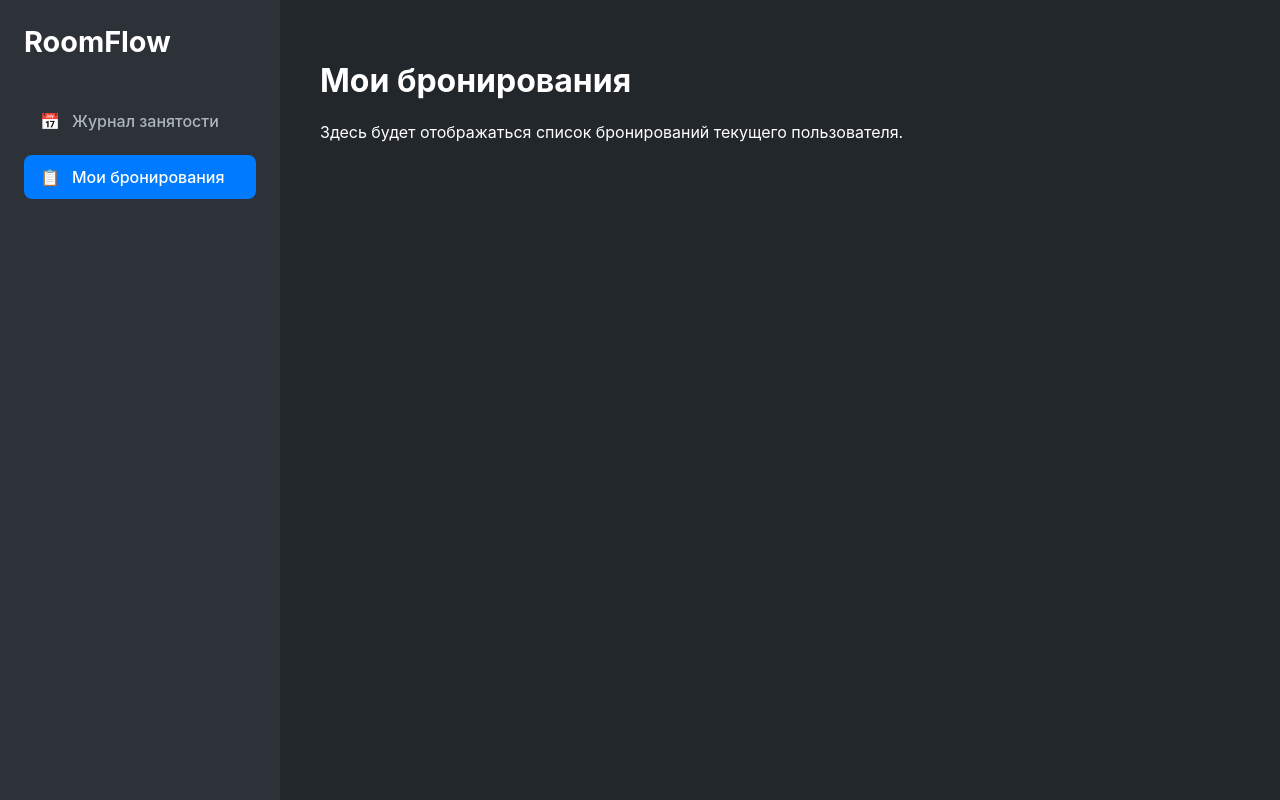
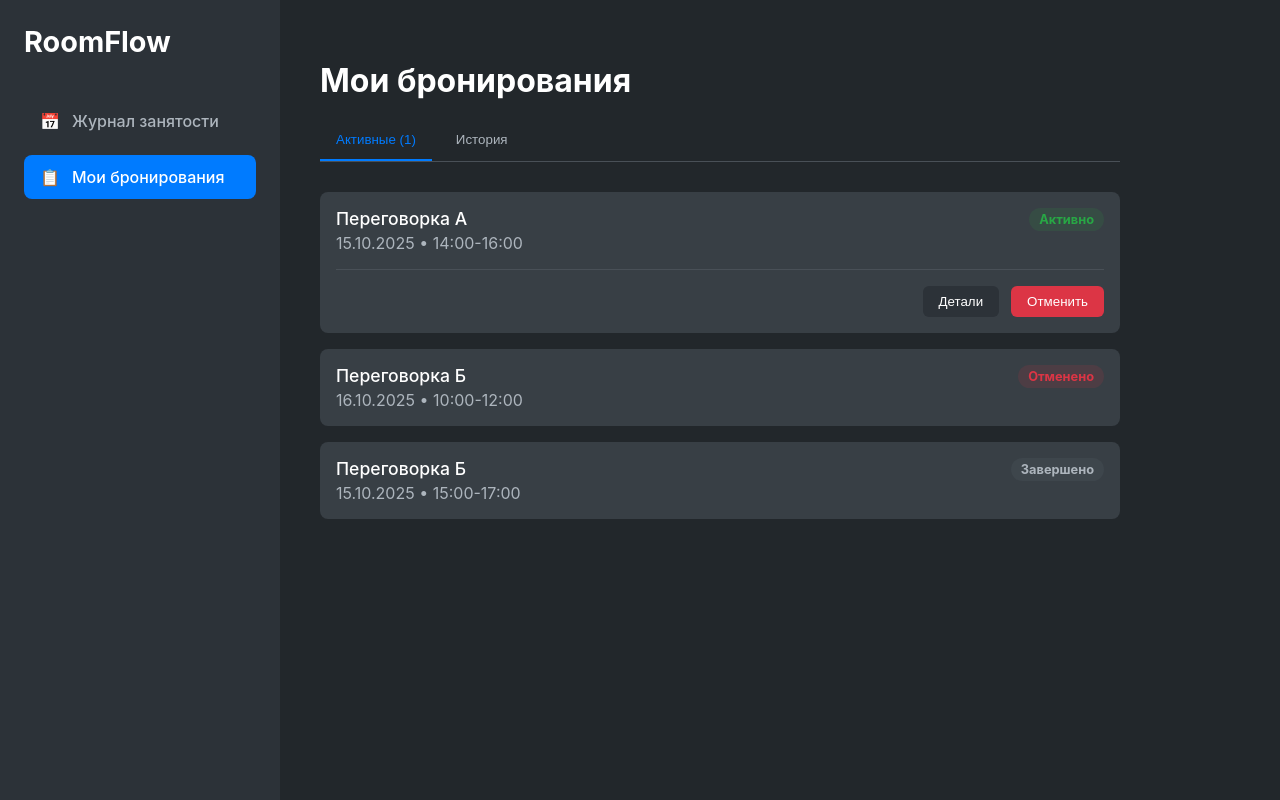
Before and after one commit to IWKMS99/RoomFlow, a React app in the folder frontend/: page /my-bookings in a window 1280 px wide. Built offline with nearby package versions, Linux system fonts and the light colour scheme; the HTML template or start-up script is replaced by a standard one.

Commit message:
feat(ui): реализован UI для страницы 'Мои бронирования'

```diff
--- /dev/null
+++ b/frontend/src/pages/MyBookingsPage.module.css
@@ -0,0 +1,106 @@
+.pageContainer {
+    max-width: 800px;
+}
+
+.pageContainer h1 {
+    margin-bottom: 20px;
+}
+
+.tabs {
+    display: flex;
+    gap: 8px;
+    margin-bottom: 30px;
+    border-bottom: 1px solid var(--border-color);
+}
+
+.tab {
+    background: none;
+    border: none;
+    color: var(--text-secondary);
+    padding: 12px 16px;
+    cursor: pointer;
+    border-bottom: 2px solid transparent;
+}
+
+.tab.active {
+    color: var(--primary-blue);
+    border-bottom-color: var(--primary-blue);
+}
+
+.bookingsList {
+    display: flex;
+    flex-direction: column;
+    gap: 16px;
+}
+
+.bookingCard {
+    background-color: var(--bg-card);
+    border-radius: 8px;
+    padding: 16px;
+}
+
+.cardMain {
+    display: flex;
+    justify-content: space-between;
+    align-items: flex-start;
+}
+
+.roomName {
+    font-size: 1.1rem;
+    font-weight: 500;
+    margin: 0 0 4px 0;
+}
+
+.dateTime {
+    color: var(--text-secondary);
+    margin: 0;
+}
+
+.statusBadge {
+    font-size: 0.8rem;
+    font-weight: bold;
+    padding: 4px 10px;
+    border-radius: 12px;
+}
+
+.активно {
+    background-color: #28a74520;
+    color: var(--green-active);
+}
+
+.отменено {
+    background-color: #dc354520;
+    color: var(--red-cancel);
+}
+
+.завершено {
+    background-color: #6c757d20;
+    color: var(--text-secondary);
+}
+
+.cardActions {
+    margin-top: 16px;
+    padding-top: 16px;
+    border-top: 1px solid var(--border-color);
+    display: flex;
+    justify-content: flex-end;
+    gap: 12px;
+}
+
+.cardActions button {
+    border: none;
+    padding: 8px 16px;
+    border-radius: 6px;
+    cursor: pointer;
+    font-weight: 500;
+}
+
+.detailsButton {
+    background-color: var(--bg-content);
+    color: var(--text-primary);
+}
+
+.cancelButton {
+    background-color: var(--red-cancel);
+    color: var(--text-primary);
+}
--- a/frontend/src/pages/MyBookingsPage.tsx
+++ b/frontend/src/pages/MyBookingsPage.tsx
@@ -1,11 +1,39 @@
 import React from 'react';
+import styles from './MyBookingsPage.module.css';
+
+const myBookings = [
+    { id: 'b1', roomName: 'Переговорка А', dateTime: '15.10.2025 • 14:00-16:00', status: 'Активно', isCancellable: true },
+    { id: 'b2', roomName: 'Переговорка Б', dateTime: '16.10.2025 • 10:00-12:00', status: 'Отменено', isCancellable: false },
+    { id: 'b3', roomName: 'Переговорка Б', dateTime: '15.10.2025 • 15:00-17:00', status: 'Завершено', isCancellable: false },
+];
 
 const MyBookingsPage: React.FC = () => {
     return (
-        <div>
+        <div className={styles.pageContainer}>
             <h1>Мои бронирования</h1>
-            <p>Здесь будет отображаться список бронирований текущего пользователя.</p>
-            {}
+            <div className={styles.tabs}>
+                <button className={`${styles.tab} ${styles.active}`}>Активные (1)</button>
+                <button className={styles.tab}>История</button>
+            </div>
+            <div className={styles.bookingsList}>
+                {myBookings.map(booking => (
+                    <div key={booking.id} className={styles.bookingCard}>
+                        <div className={styles.cardMain}>
+                            <div className={styles.cardInfo}>
+                                <p className={styles.roomName}>{booking.roomName}</p>
+                                <p className={styles.dateTime}>{booking.dateTime}</p>
+                            </div>
+                            <div className={`${styles.statusBadge} ${styles[booking.status.toLowerCase()]}`}>{booking.status}</div>
+                        </div>
+                        {booking.isCancellable && (
+                            <div className={styles.cardActions}>
+                                <button className={styles.detailsButton}>Детали</button>
+                                <button className={styles.cancelButton}>Отменить</button>
+                            </div>
+                        )}
+                    </div>
+                ))}
+            </div>
         </div>
     );
 };
```
